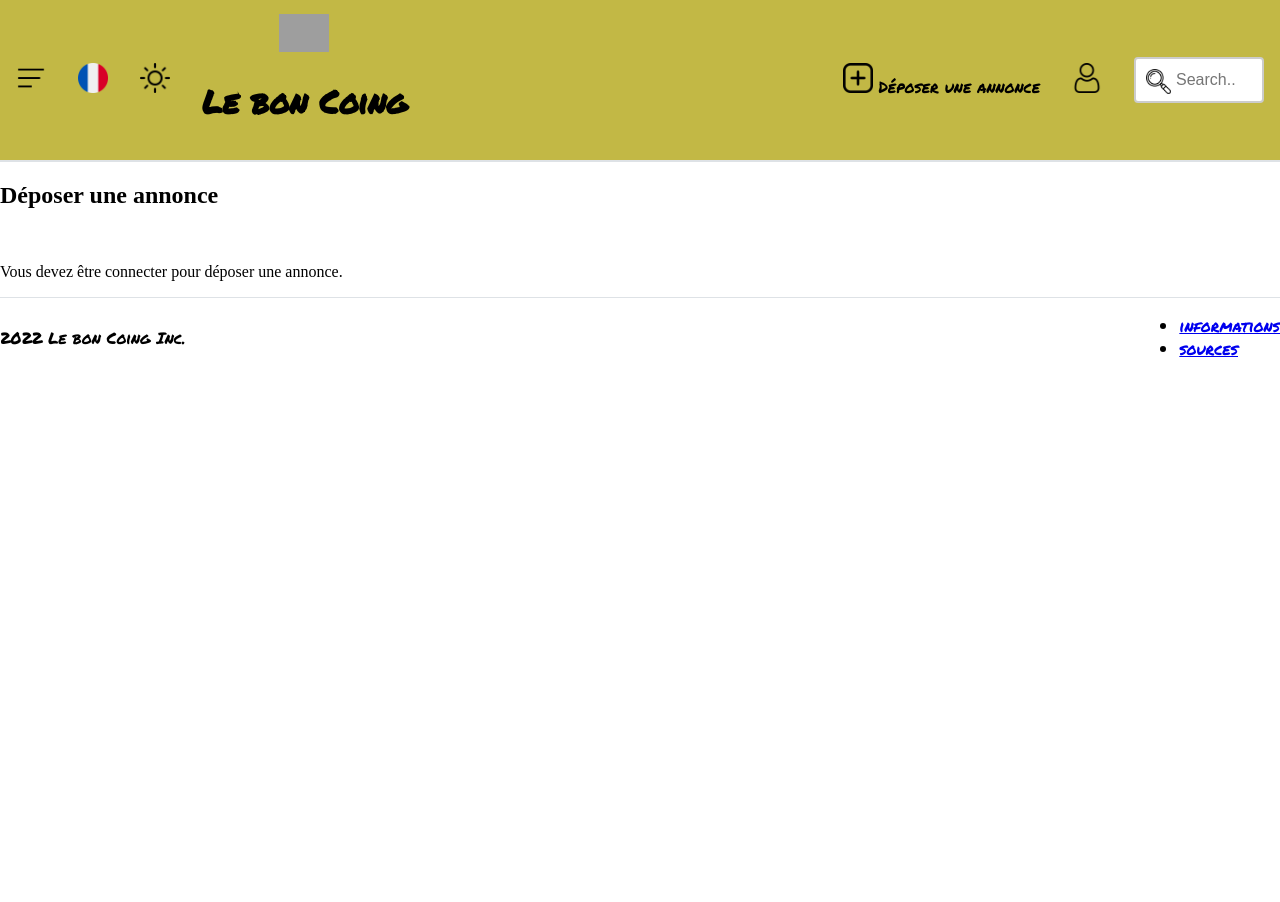
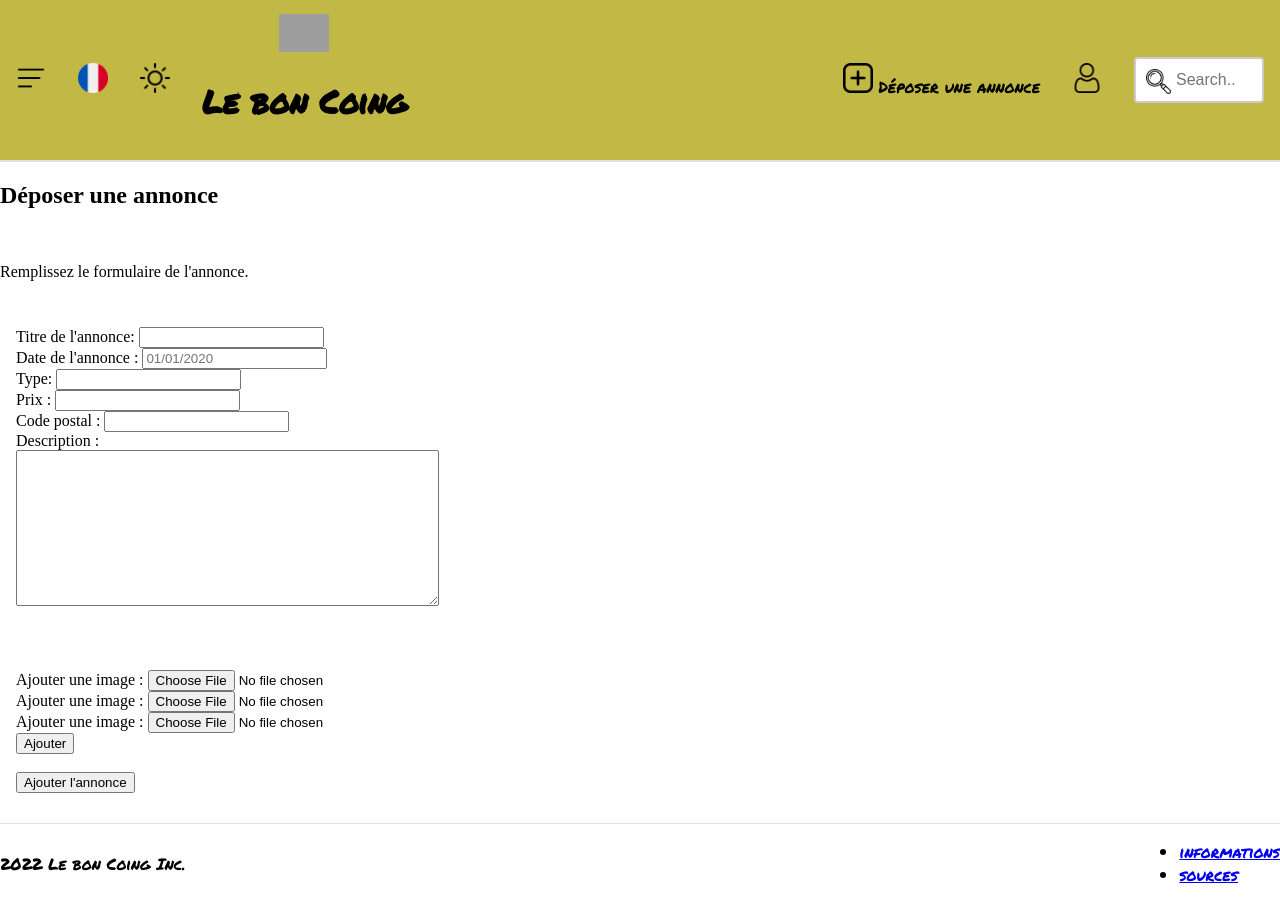
Before and after one commit to TheAxeblack/Le-Bon-Coing, a PHP site: page /deposer_annonce.php in a window 1280 px wide. Before the commit the page ends 357 px from the top, so only its background shows below. Run offline with PHP 8.4, Linux system fonts and the light colour scheme; the visitor is signed in with stand-in values (Sample User, id 1); data that the repository does not hold is empty; grey boxes are pictures that could not be loaded.

Commit message:
Probleme insertion bdd

```diff
--- a/deposer_annonce.php
+++ b/deposer_annonce.php
@@ -1,44 +1,48 @@
 <?php
 
+error_reporting(E_ALL);
+ini_set('display_errors', '1');
+session_start();
 
 if(isset($_FILES['fichier'])){
-    if ($_FILES['fichier']['error'] == 0){
+    if($_FILES['fichier']['error'] == 0){
 	$path="images/";
 	if(!is_dir($path)){
 	    mkdir($path);
 	}
-        $nom= $path. basename($_FILES['fichier']["name"]);
-        $resultat = move_uploaded_file($_FILES['fichier']['tmp_name'], $nom);
+	$nom = $path. basename($_FILES['fichier']["name"]);
+	if(file_exists($nom)){
+	    $message = "Erreur d'insertion, veuillez renommer l'image.";
+	}
+	else{
+	    $resultat = move_uploaded_file($_FILES['fichier']['tmp_name'],$nom);
 	    if($resultat){
 		$message = "Image ajoutée";
 	    }
 	    else{
-            $message = "Échec de l'ajout";
+		$message = "Echec de l'ajout.";
 	    }
 	}
-
+    }
     else{
 	$message = "Erreur fichier";
     }
 }
 
-error_reporting(E_ALL);
-ini_set('display_errors', '1');
-session_start();
 
 function afficherFormulaire($p)
 {
     $champ = "<form action=\"" . $_SERVER['PHP_SELF'] . "\" method=\"post\">";
 
-    $champ .= "<p><label>Titre de l'annonce: <input type=\"text\" name=\"titre_annonce\" required=\"required\" /></label><br>";
+    $champ .= "<p><label>Titre de l'annonce: <input type=\"text\" name=\"nom\" required=\"required\" /></label><br>";
 
-    $champ .= "<label>Date de l'annonce : <input type=\"text\" placeholder=\"01/01/2020\" name=\"date_annonce\" required=\"required\" /></label><br>";
+    $champ .= "<label>Date de l'annonce : <input type=\"text\" placeholder=\"01/01/2020\" name=\"date_post\" required=\"required\" /></label><br>";
 
-    $champ .= "<label> Type: <input type=\"text\" name=\"type_annonce\"  required=\"required\" /></label><br>";
+    $champ .= "<label> Type: <input type=\"text\" name=\"type\"  required=\"required\" /></label><br>";
 
-    $champ .= "<label> Prix : <input type=\"text\" name=\"prix_annonce\" required=\"required\" /></label><br>";
+    $champ .= "<label> Prix : <input type=\"text\" name=\"prix\" required=\"required\" /></label><br>";
 
-    $champ .= "<label> Code postal : <input type=\"text\" name=\"cd_annonce\" maxlength=\"5\" required=\"required\" /></label><br>";
+    $champ .= "<label> Code postal : <input type=\"text\" name=\"c_postal\" maxlength=\"5\" required=\"required\" /></label><br>";
 
     $champ .= "<label> Description : </label><br>";
 
@@ -48,10 +52,13 @@ function afficherFormulaire($p)
 
     $champ .= "<form action=\"" . $_SERVER['PHP_SELF'] . "\" enctype=\"multipart/form-data\">";
     $champ .= "<p><input type=\"hidden\" name=\"MAX_FILE_SIZE\" value=\"1000000\">";
-    $champ .= "<label>Ajouter une image : <input type=\"file\" name=\"fichier1\" accept=\"image/jpeg\"/ required=\"required\" /></label><br>";
-    $champ .= "<label>Ajouter une image : <input type=\"file\" name=\"fichier2\" accept=\"image/jpeg\"/> </label><br>";
-    $champ .= "<label>Ajouter une image : <input type=\"file\" name=\"fichier3\" accept=\"image/jpeg\"/> </label><br>";
-    $champ .= "<input type=\"submit\" value=\"Ajouter\" /></p>";
+    $champ .= "<label>Ajouter une image : <input type=\"file\" name=\"image1\" accept=\"image/jpeg\"/ required=\"required\" /></label><br>";
+    $champ .= "<label>Ajouter une image : <input type=\"file\" name=\"image2\" accept=\"image/jpeg\"/> </label><br>";
+    $champ .= "<label>Ajouter une image : <input type=\"file\" name=\"image3\" accept=\"image/jpeg\"/> </label><br>";
+    $champ .= "<label><input type=\"submit\" value=\"Ajouter\" /></label><br><br>";
+
+    $champ .="<label><input type=\"submit\" value=\"Ajouter l'annonce\"</label>";
+
     $champ .= "</form>";
 
     echo $champ;
@@ -139,11 +146,9 @@ function afficherFormulaire($p)
 
         if(isset($_SESSION['pseudo'])) {
 
-	    echo "<p> Vous devez être connecter pour déposer une annonce. </p>";
+	    if($message) { echo $message; }
 
-        }
-        else{
-	    if (isset($_POST['date_annonce']) && isset($_POST['titre_annonce']) && isset($_POST['cd_annonce']) && isset($_POST['description']) && isset($_POST['prix_annonce']) && isset($_POST['type_annonce']) && isset($_POST['fichier1']) && isset($_POST['fichier2']) && isset($_POST['fichier3'])) {
+	    if (isset($_POST['date_post']) && isset($_POST['nom']) && isset($_POST['c_postal']) && isset($_POST['description']) && isset($_POST['prix']) && isset($_POST['type']) && isset($_POST['image1']) && isset($_POST['image2']) && isset($_POST['image3'])) {
 
 		$date_annonce = trim($_POST['date_annonce']);
 		$type_annonce = trim($_POST['type_annonce']);
@@ -190,9 +195,13 @@ function afficherFormulaire($p)
 	    else {
 		echo "<p>Remplissez le formulaire de l'annonce.</p>";
 
+		afficherFormulaire(NULL);
+
 	    }
 
-	    afficherFormulaire(NULL);
+        }
+        else{
+	    echo "<p> Vous devez être connecter pour déposer une annonce. </p>";
 
 	}
 
```
Lines whose indentation alone changed are shown as unchanged.
